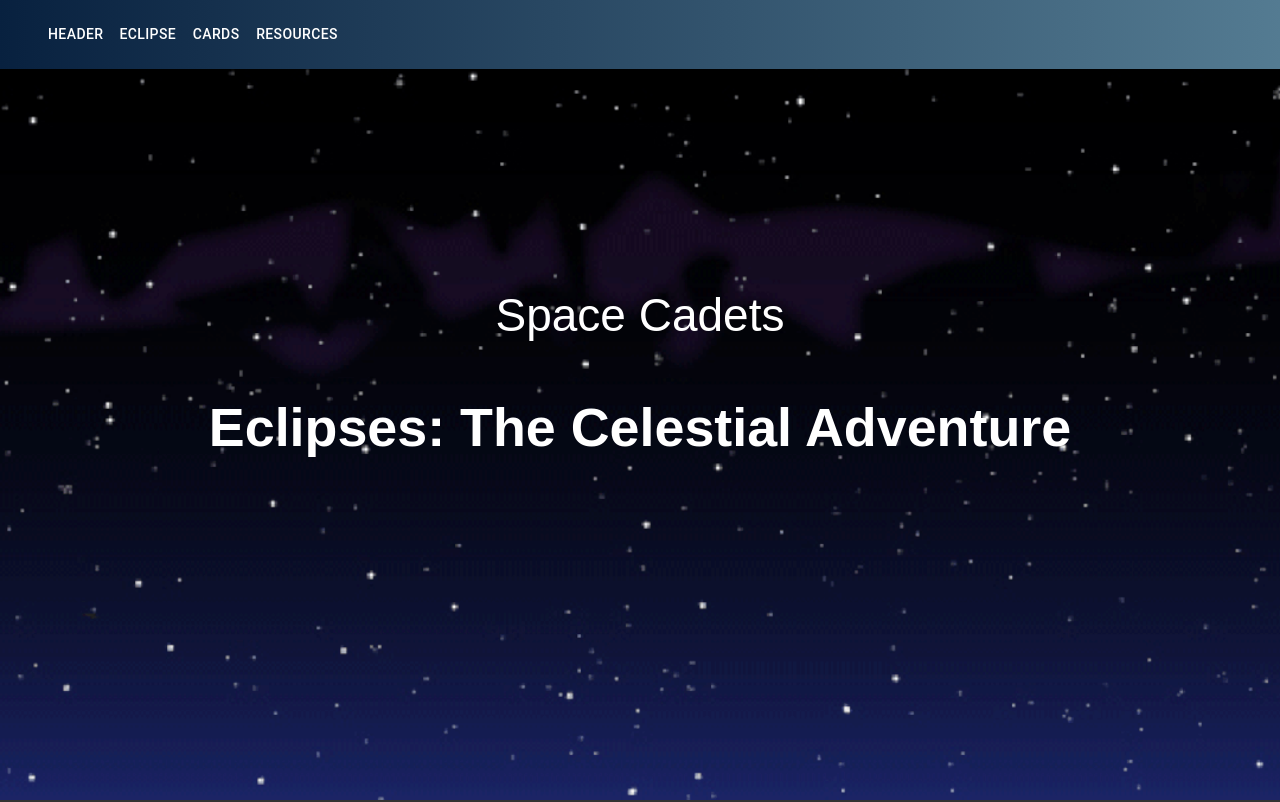
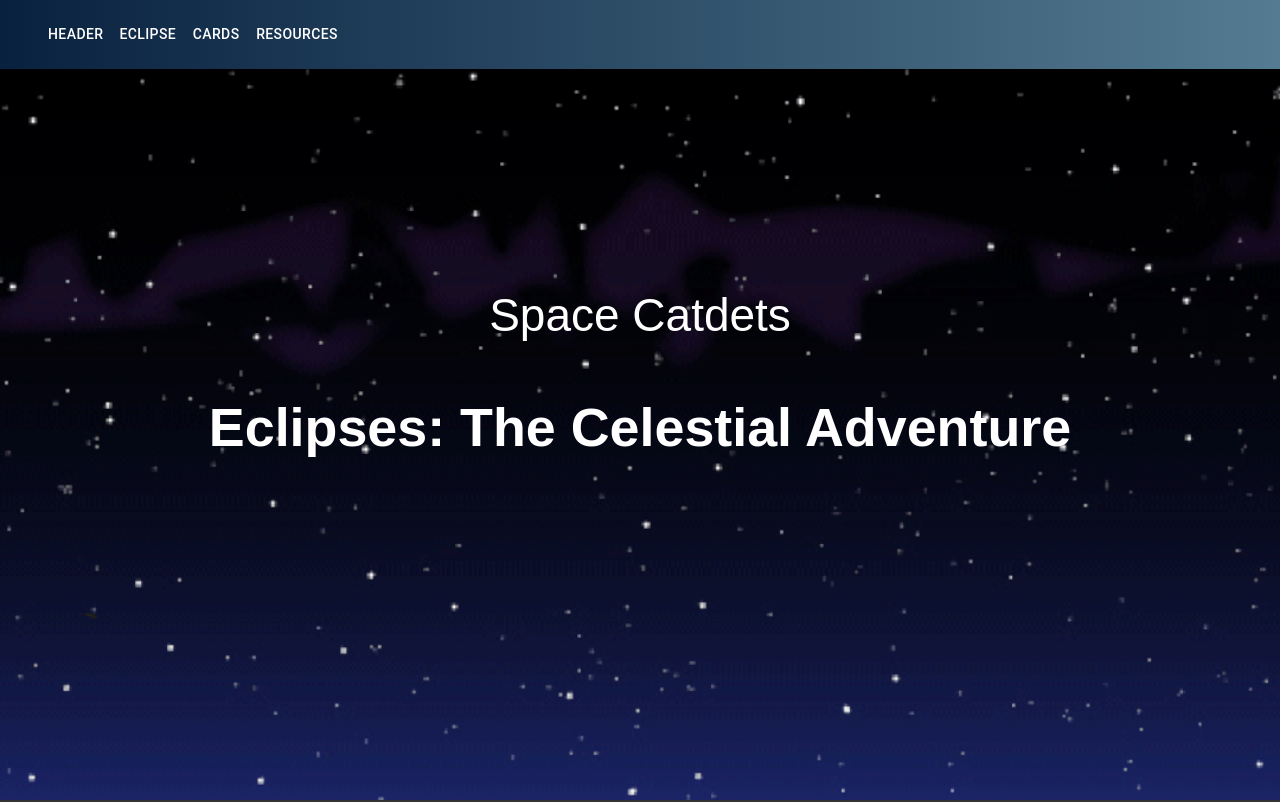
Before and after one commit to AlissonRoss/eclipse-NASA-challenge-2023, a React (Create React App) app: page / in a window 1280 px wide. Shown: the top 802 px of the page. Built offline with nearby package versions, Linux system fonts and the light colour scheme.

Commit message:
fixed cadets to catdets

```diff
--- a/src/Components/Header/index.js
+++ b/src/Components/Header/index.js
@@ -5,7 +5,7 @@ export default function Header() {
     return (
         <div className="App-header" id='header'>
         <header>
-        Space Cadets
+        Space Catdets
        </header>
        <h3 className="App-subHeading">
         Eclipses: The Celestial Adventure
```
